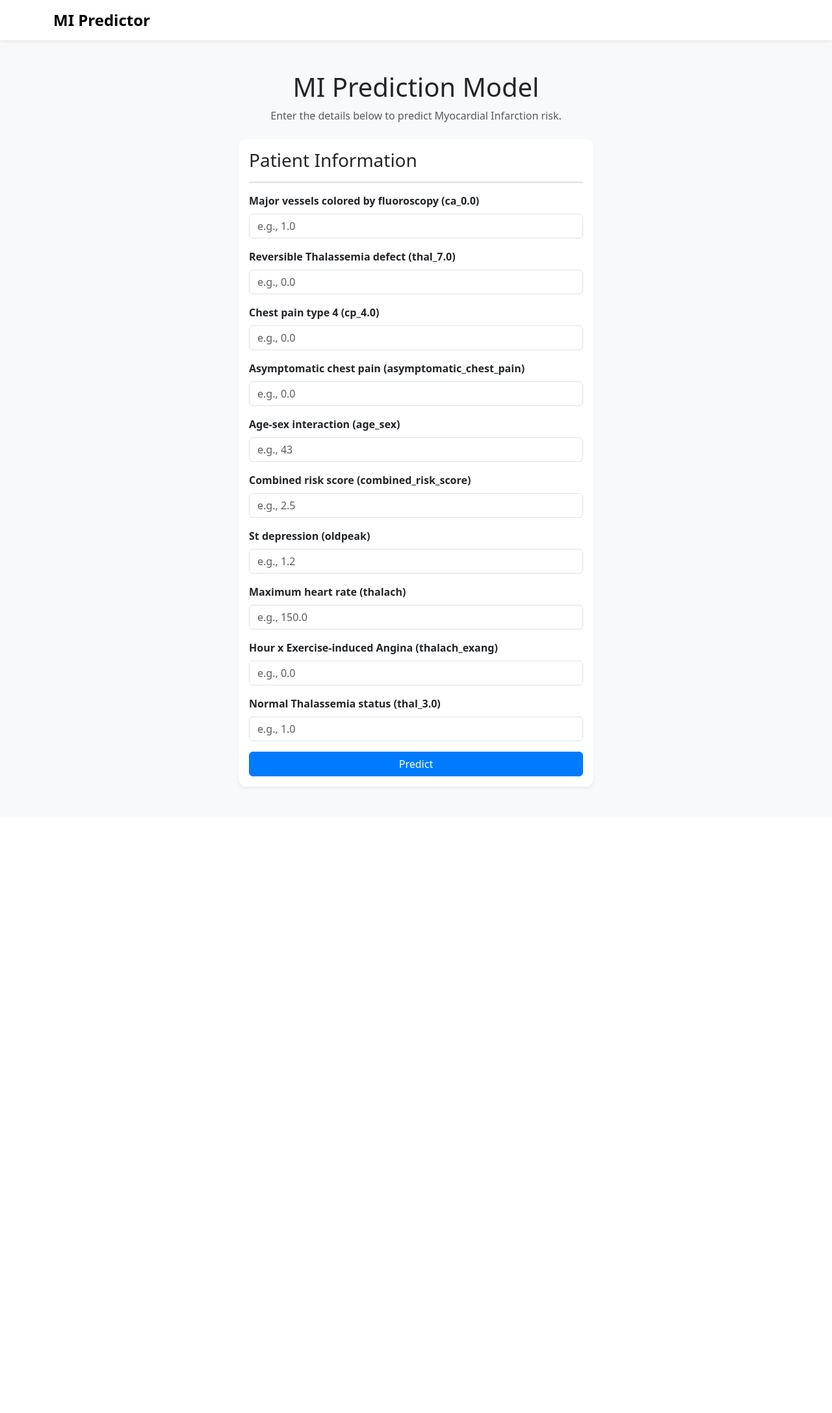
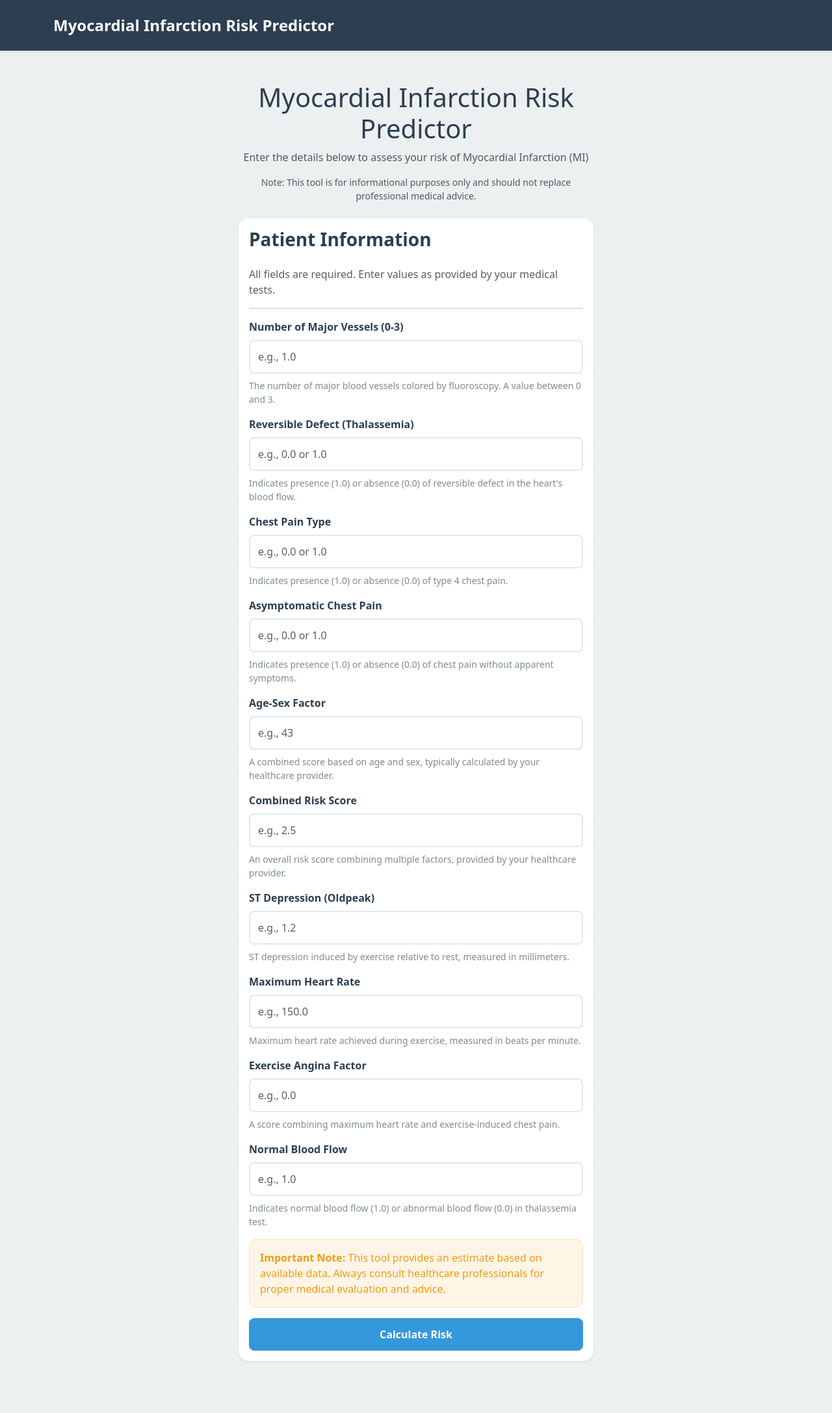
Before and after one commit to jbradford55/171ProjFrontEnd, a Flask app: page / in a window 1280 px wide. Shown: the whole page at 65% size. Before the commit the page ends 1214 px from the top, so only its background shows below. Run offline with Flask 3, Linux system fonts and the light colour scheme; parts of the project's set-up code (start-up, migrations or seed data) failed here and were passed over; some libraries are stand-ins or nearby versions.

Commit message:
fixed up the UI made it more user friendly

```diff
--- a/app.py
+++ b/app.py
@@ -5,7 +5,7 @@ import numpy as np
 app = Flask(__name__)
 
 # loading model
-model = joblib.load("/Users/jimmybradford/Downloads/mi_best_model.pkl")
+model = joblib.load("mi_best_model.pkl")
 
 FEATURE_NAMES = [
     'ca_0.0', 'thal_7.0', 'cp_4.0', 'asymptomatic_chest_pain',
@@ -36,8 +36,8 @@ def predict():
             prediction = model.predict(sample)[0]
             probability = model.predict_proba(sample)[0, 1]
 
-            # convert numeric prediction to a more human-friendly string
-            mi_risk = "Yes" if prediction == 1 else "No"
+            # More detailed risk assessment
+            mi_risk = "High Risk" if prediction == 1 else "Low Risk"
             prob_percentage = f"{probability:.2%}"
 
             return render_template(
@@ -50,7 +50,7 @@ def predict():
             print(e)
             return render_template(
                 "index.html",
-                error="Error: Could not process input. Please ensure all fields are numeric."
+                error="Error: Please ensure all fields contain valid numerical values and try again."
             )
 
     # if GET, just render the blank form
--- a/static/css/styles.css
+++ b/static/css/styles.css
@@ -1,31 +1,142 @@
+:root {
+  --primary-color: #2c3e50;
+  --secondary-color: #3498db;
+  --accent-color: #e74c3c;
+  --background-color: #ecf0f1;
+  --card-background: #ffffff;
+  --text-color: #2c3e50;
+  --text-muted: #7f8c8d;
+}
+
 body {
-    background-color: #f8f9fa;
+  background-color: var(--background-color);
+  color: var(--text-color);
+}
+
+.navbar {
+  background-color: var(--primary-color) !important;
+  padding: 1rem 0;
 }
 
 .navbar-brand {
   font-weight: bold;
   font-size: 1.5rem;
+  color: white !important;
 }
 
 .card {
   border: none;
-    border-radius: 0.75rem;
+  border-radius: 1rem;
+  box-shadow: 0 4px 6px rgba(0, 0, 0, 0.1);
+  background-color: var(--card-background);
+  margin-bottom: 2rem;
 }
 
 .card-title {
-    margin-bottom: 1rem;
+  color: var(--primary-color);
+  font-weight: 600;
+  margin-bottom: 1.5rem;
 }
 
 .form-label {
   font-weight: 600;
+  color: var(--primary-color);
+}
+
+.form-control {
+  border-radius: 0.5rem;
+  border: 2px solid #e2e8f0;
+  padding: 0.75rem;
+  transition: all 0.3s ease;
+}
+
+.form-control:focus {
+  border-color: var(--secondary-color);
+  box-shadow: 0 0 0 0.2rem rgba(52, 152, 219, 0.25);
+}
+
+.form-text {
+  color: var(--text-muted);
+  margin-top: 0.5rem;
+  font-size: 0.875rem;
 }
 
 .btn-primary {
-    background-color: #007bff;
-    border-color: #007bff;
+  background-color: var(--secondary-color);
+  border-color: var(--secondary-color);
+  padding: 0.75rem 1.5rem;
+  font-weight: 600;
+  border-radius: 0.5rem;
+  transition: all 0.3s ease;
 }
 
 .btn-primary:hover {
-    background-color: #0069d9;
-    border-color: #0062cc;
+  background-color: #2980b9;
+  border-color: #2980b9;
+  transform: translateY(-2px);
 }
+
+.alert {
+  border-radius: 0.75rem;
+  padding: 1rem;
+  margin: 1rem 0;
+}
+
+.alert-info {
+  background-color: rgba(52, 152, 219, 0.1);
+  border-color: rgba(52, 152, 219, 0.2);
+  color: var(--secondary-color);
+}
+
+.alert-warning {
+  background-color: rgba(243, 156, 18, 0.1);
+  border-color: rgba(243, 156, 18, 0.2);
+  color: #f39c12;
+}
+
+.alert-danger {
+  background-color: rgba(231, 76, 60, 0.1);
+  border-color: rgba(231, 76, 60, 0.2);
+  color: var(--accent-color);
+}
+
+.result-value {
+  font-size: 1.25rem;
+  font-weight: 600;
+  color: var(--secondary-color);
+}
+
+.high-risk {
+  color: var(--accent-color);
+}
+
+.low-risk {
+  color: #27ae60;
+}
+
+/* Animations */
+.card {
+  animation: fadeIn 0.5s ease-out;
+}
+
+@keyframes fadeIn {
+  from {
+    opacity: 0;
+    transform: translateY(20px);
+  }
+  to {
+    opacity: 1;
+    transform: translateY(0);
+  }
+}
+
+/* Responsive text adjustments */
+@media (max-width: 768px) {
+  .navbar-brand {
+    font-size: 1.25rem;
+  }
+
+  h1 {
+    font-size: 1.75rem;
+  }
+}
--- a/templates/index.html
+++ b/templates/index.html
@@ -2,7 +2,7 @@
 <html lang="en">
 <head>
   <meta charset="UTF-8" />
-  <title>MI Prediction Model</title>
+  <title>Myocardial Infarction Risk Predictor</title>
   <!-- using bootstrap for styling -->
   <link
     rel="stylesheet"
@@ -15,7 +15,7 @@
   <!-- super simple navbar at the top -->
   <nav class="navbar navbar-expand-lg navbar-light bg-white shadow-sm">
     <div class="container">
-      <a class="navbar-brand" href="/">MI Predictor</a>
+      <a class="navbar-brand" href="/">Myocardial Infarction Risk Predictor</a>
     </div>
   </nav>
 
@@ -25,8 +25,9 @@
 
         <!-- main heading -->
         <div class="text-center mb-4">
-          <h1>MI Prediction Model</h1>
-          <p class="text-muted">Enter the details below to predict Myocardial Infarction risk.</p>
+          <h1>Myocardial Infarction Risk Predictor</h1>
+          <p class="text-muted">Enter the details below to assess your risk of Myocardial Infarction (MI)</p>
+          <p class="text-muted small">Note: This tool is for informational purposes only and should not replace professional medical advice.</p>
         </div>
 
         <!-- if there's an error, we'll show a quick alert -->
@@ -42,23 +43,39 @@
             <div class="card-body">
               <h3 class="card-title">Results</h3>
               <hr>
-              <p><strong>MI Risk:</strong> {{ prediction }}</p>
-              <p><strong>Probability of MI:</strong> {{ probability }}</p>
+              <p>
+                <strong>MI Risk Level:</strong>
+                <span class="result-value {% if prediction == 'High Risk' %}high-risk{% else %}low-risk{% endif %}">
+                  {{ prediction }}
+                </span>
+              </p>
+              <p>
+                <strong>MI Probability:</strong>
+                <span class="result-value">{{ probability }}</span>
+              </p>
+
+              <div class="alert alert-info mt-3">
+                <p class="mb-0"><strong>Understanding Your Results:</strong></p>
+                <p class="mb-0">The MI (Myocardial Infarction) probability indicates your risk level. A higher probability means a greater likelihood of experiencing a heart attack. For example, a probability of 75% indicates a higher risk than 25%.</p>
+                <p class="mb-0 mt-2">Please consult with a healthcare provider to properly interpret these results and discuss appropriate preventive measures.</p>
+              </div>
+
               <hr>
-              <a href="/" class="btn btn-primary w-100">Try another input</a>
+              <a href="/" class="btn btn-primary w-100">Make Another Prediction</a>
             </div>
           </div>
         {% else %}
           <div class="card shadow-sm">
             <div class="card-body">
               <h3 class="card-title">Patient Information</h3>
+              <p class="text-muted">All fields are required. Enter values as provided by your medical tests.</p>
               <hr>
 
               <form method="POST">
                 <!-- input for ca_0.0 -->
                 <div class="mb-3">
                   <label for="ca_0_0" class="form-label">
-                    Major vessels colored by fluoroscopy (ca_0.0)
+                    Number of Major Vessels (0-3)
                   </label>
                   <input
                     type="number"
@@ -69,12 +86,13 @@
                     placeholder="e.g., 1.0"
                     required
                   >
+                  <div class="form-text">The number of major blood vessels colored by fluoroscopy. A value between 0 and 3.</div>
                 </div>
 
                 <!-- input for thal_7.0 -->
                 <div class="mb-3">
                   <label for="thal_7_0" class="form-label">
-                    Reversible Thalassemia defect (thal_7.0)
+                    Reversible Defect (Thalassemia)
                   </label>
                   <input
                     type="number"
@@ -82,15 +100,16 @@
                     class="form-control"
                     name="thal_7_0"
                     id="thal_7_0"
-                    placeholder="e.g., 0.0"
+                    placeholder="e.g., 0.0 or 1.0"
                     required
                   >
+                  <div class="form-text">Indicates presence (1.0) or absence (0.0) of reversible defect in the heart's blood flow.</div>
                 </div>
 
                 <!-- input for cp_4.0 -->
                 <div class="mb-3">
                   <label for="cp_4_0" class="form-label">
-                    Chest pain type 4 (cp_4.0)
+                    Chest Pain Type
                   </label>
                   <input
                     type="number"
@@ -98,15 +117,16 @@
                     class="form-control"
                     name="cp_4_0"
                     id="cp_4_0"
-                    placeholder="e.g., 0.0"
+                    placeholder="e.g., 0.0 or 1.0"
                     required
                   >
+                  <div class="form-text">Indicates presence (1.0) or absence (0.0) of type 4 chest pain.</div>
                 </div>
 
                 <!-- input for asymptomatic_chest_pain -->
                 <div class="mb-3">
                   <label for="asymptomatic_chest_pain" class="form-label">
-                    Asymptomatic chest pain (asymptomatic_chest_pain)
+                    Asymptomatic Chest Pain
                   </label>
                   <input
                     type="number"
@@ -114,15 +134,16 @@
                     class="form-control"
                     name="asymptomatic_chest_pain"
                     id="asymptomatic_chest_pain"
-                    placeholder="e.g., 0.0"
+                    placeholder="e.g., 0.0 or 1.0"
                     required
                   >
+                  <div class="form-text">Indicates presence (1.0) or absence (0.0) of chest pain without apparent symptoms.</div>
                 </div>
 
                 <!-- input for age_sex -->
                 <div class="mb-3">
                   <label for="age_sex" class="form-label">
-                    Age-sex interaction (age_sex)
+                    Age-Sex Factor
                   </label>
                   <input
                     type="number"
@@ -133,12 +154,13 @@
                     placeholder="e.g., 43"
                     required
                   >
+                  <div class="form-text">A combined score based on age and sex, typically calculated by your healthcare provider.</div>
                 </div>
 
                 <!-- input for combined_risk_score -->
                 <div class="mb-3">
                   <label for="combined_risk_score" class="form-label">
-                    Combined risk score (combined_risk_score)
+                    Combined Risk Score
                   </label>
                   <input
                     type="number"
@@ -149,12 +171,13 @@
                     placeholder="e.g., 2.5"
                     required
                   >
+                  <div class="form-text">An overall risk score combining multiple factors, provided by your healthcare provider.</div>
                 </div>
 
                 <!-- input for oldpeak -->
                 <div class="mb-3">
                   <label for="oldpeak" class="form-label">
-                    St depression (oldpeak)
+                    ST Depression (Oldpeak)
                   </label>
                   <input
                     type="number"
@@ -165,12 +188,13 @@
                     placeholder="e.g., 1.2"
                     required
                   >
+                  <div class="form-text">ST depression induced by exercise relative to rest, measured in millimeters.</div>
                 </div>
 
                 <!-- input for thalach -->
                 <div class="mb-3">
                   <label for="thalach" class="form-label">
-                    Maximum heart rate (thalach)
+                    Maximum Heart Rate
                   </label>
                   <input
                     type="number"
@@ -181,12 +205,13 @@
                     placeholder="e.g., 150.0"
                     required
                   >
+                  <div class="form-text">Maximum heart rate achieved during exercise, measured in beats per minute.</div>
                 </div>
 
                 <!-- input for thalach_exang -->
                 <div class="mb-3">
                   <label for="thalach_exang" class="form-label">
-                    Hour x Exercise-induced Angina (thalach_exang)
+                    Exercise Angina Factor
                   </label>
                   <input
                     type="number"
@@ -197,12 +222,13 @@
                     placeholder="e.g., 0.0"
                     required
                   >
+                  <div class="form-text">A score combining maximum heart rate and exercise-induced chest pain.</div>
                 </div>
 
                 <!-- input for thal_3.0 -->
                 <div class="mb-3">
                   <label for="thal_3_0" class="form-label">
-                    Normal Thalassemia status (thal_3.0)
+                    Normal Blood Flow
                   </label>
                   <input
                     type="number"
@@ -213,10 +239,15 @@
                     placeholder="e.g., 1.0"
                     required
                   >
+                  <div class="form-text">Indicates normal blood flow (1.0) or abnormal blood flow (0.0) in thalassemia test.</div>
+                </div>
+
+                <div class="alert alert-warning mb-3">
+                  <p class="mb-0"><strong>Important Note:</strong> This tool provides an estimate based on available data. Always consult healthcare professionals for proper medical evaluation and advice.</p>
                 </div>
 
                 <button type="submit" class="btn btn-primary w-100">
-                  Predict
+                  Calculate Risk
                 </button>
               </form>
             </div>
```
Lines whose indentation alone changed are shown as unchanged.
